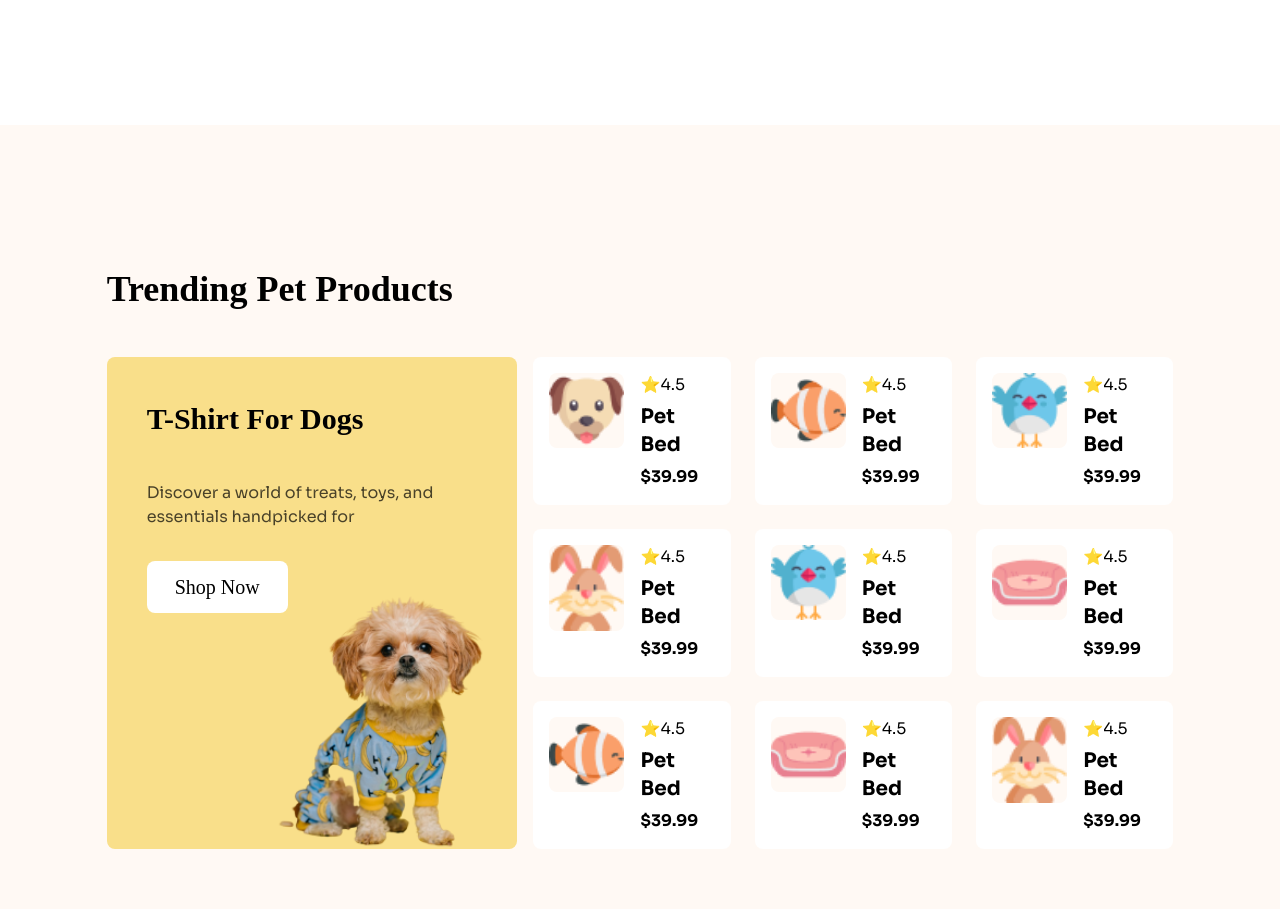
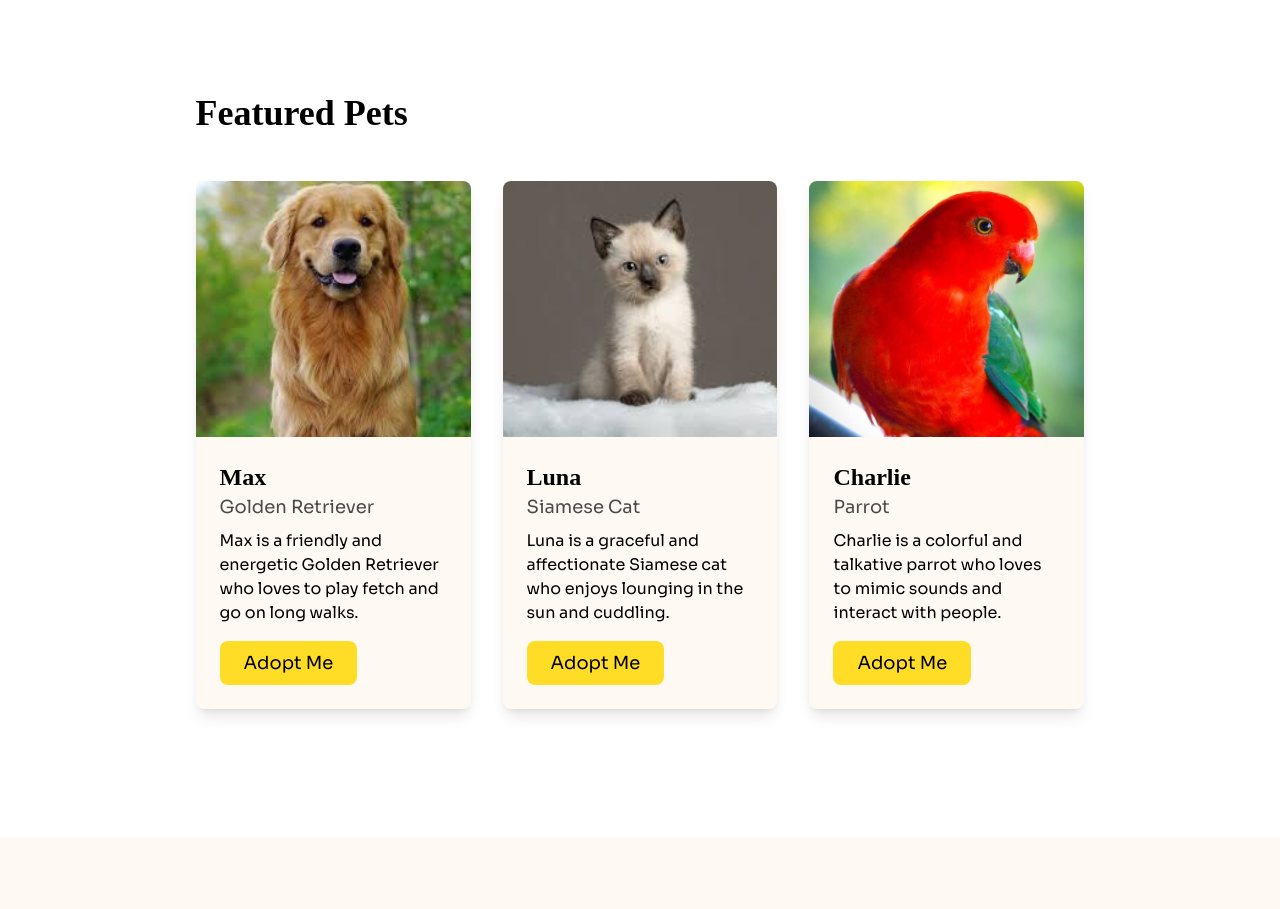
Before and after one commit to mdzulkarnain77/assignment-3, a plain HTML site: page index.html in a window 1280 px wide. Shown: the part 1400-2309 px from the top of the page. Drawn offline with nearby package versions, Linux system fonts and the light colour scheme; a web font is replaced by a local one.

Commit message:
my sedtion added

```diff
--- a/index.html
+++ b/index.html
@@ -109,6 +109,45 @@
                 <p class="font-sora text-center text-base">3 Items</p>
             </div>
         </div>
+    <!-- adopt Pets Section -->
+<section class="w-5/6 mx-auto mt-24">
+    <h3 class="font-adlam text-4xl font-bold mb-12">Featured Pets</h3>
+    <div class="grid grid-cols-1 sm:grid-cols-2 lg:grid-cols-3 gap-8">
+        <!-- adopt Pet Card 1 -->
+        <div class="bg-[#FFF9F4] rounded-lg shadow-lg overflow-hidden">
+            <img class="w-full h-64 object-cover" src="assets/Max.jpg" alt="">
+            <div class="p-6">
+                <h4 class="font-adlam text-2xl font-bold">Max</h4>
+                <p class="font-sora text-lg opacity-70">Golden Retriever</p>
+                <p class="font-sora text-base mt-2">Max is a friendly and energetic Golden Retriever who loves to play fetch and go on long walks.</p>
+                <button class="font-sora text-lg mt-4 pt-2 pb-2 pl-6 pr-6 bg-[#FFDC26] rounded-lg hover:bg-purple-600 hover:text-white duration-1000">Adopt Me</button>
+            </div>
+        </div>
+
+        <!-- adopt Pet Card 2 -->
+        <div class="bg-[#FFF9F4] rounded-lg shadow-lg overflow-hidden">
+            <img class="w-full h-64 object-cover" src="assets/my-cat.jpg" alt="">
+            <div class="p-6">
+                <h4 class="font-adlam text-2xl font-bold">Luna</h4>
+                <p class="font-sora text-lg opacity-70">Siamese Cat</p>
+                <p class="font-sora text-base mt-2">Luna is a graceful and affectionate Siamese cat who enjoys lounging in the sun and cuddling.</p>
+                <button class="font-sora text-lg mt-4 pt-2 pb-2 pl-6 pr-6 bg-[#FFDC26] rounded-lg hover:bg-purple-600 hover:text-white duration-1000">Adopt Me</button>
+            </div>
+        </div>
+
+        <!-- Featured Pet Card 3 -->
+        <div class="bg-[#FFF9F4] rounded-lg shadow-lg overflow-hidden">
+            <img class="w-full h-64 object-cover" src="assets/parrot.jpg" alt="">
+            <div class="p-6">
+                <h4 class="font-adlam text-2xl font-bold">Charlie</h4>
+                <p class="font-sora text-lg opacity-70">Parrot</p>
+                <p class="font-sora text-base mt-2">Charlie is a colorful and talkative parrot who loves to mimic sounds and interact with people.</p>
+                <button class="font-sora text-lg mt-4 pt-2 pb-2 pl-6 pr-6 bg-[#FFDC26] rounded-lg hover:bg-purple-600 hover:text-white duration-1000">Adopt Me</button>
+            </div>
+        </div>
+    </div>
+</section>
+
     </section>
     <!-- Trending pet products -->
     <!-- <section class="bg-[#FFF9F4]">
```
Also changed, not shown: assets/Max.jpg (added), assets/my-cat.jpg (added), assets/parrot.jpg (added).
